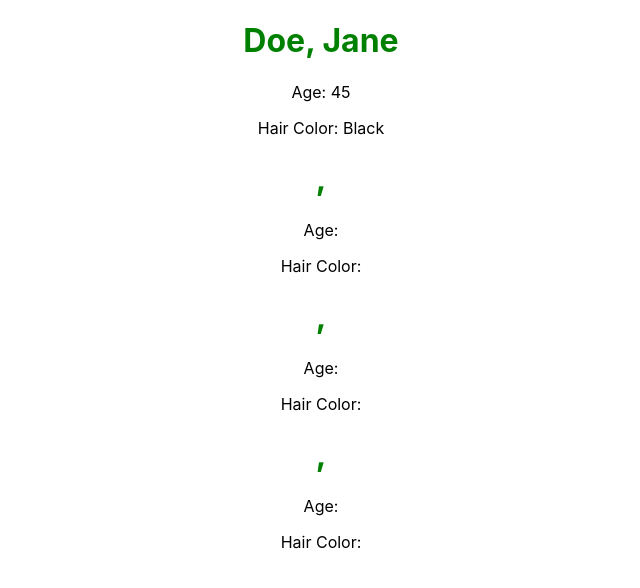
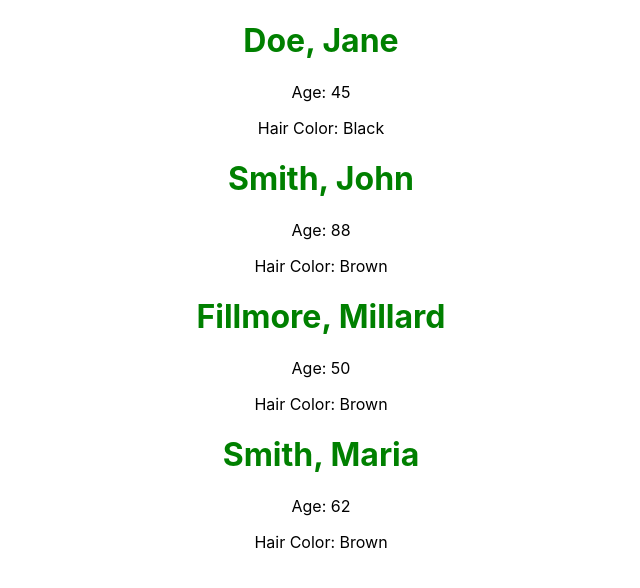
Before and after one commit to PaulDeUlloa/prop_it_up, a React (Create React App) app: page / in a window 1280 px wide. Shown: the top 588 px of the page, without its empty margins (319-959 px from the left). Built offline with nearby package versions, Linux system fonts and the light colour scheme.

Commit message:
App.jsx - values added to each personCard

```diff
--- a/src/App.jsx
+++ b/src/App.jsx
@@ -6,9 +6,9 @@
   return (
     <div className="App">
       <PersonCard firstName={"Jane"} lastName={"Doe"} age={45} hairColor={"Black"} />
-      <PersonCard />
-      <PersonCard />
-      <PersonCard />
+      <PersonCard firstName={"John"} lastName={"Smith"} age={88} hairColor={"Brown"} />
+      <PersonCard firstName={"Millard"} lastName={"Fillmore"} age={50} hairColor={"Brown"}/>
+      <PersonCard firstName={"Maria"} lastName={"Smith"} age={62} hairColor={"Brown"} />
     </div>
   );
 }
```
